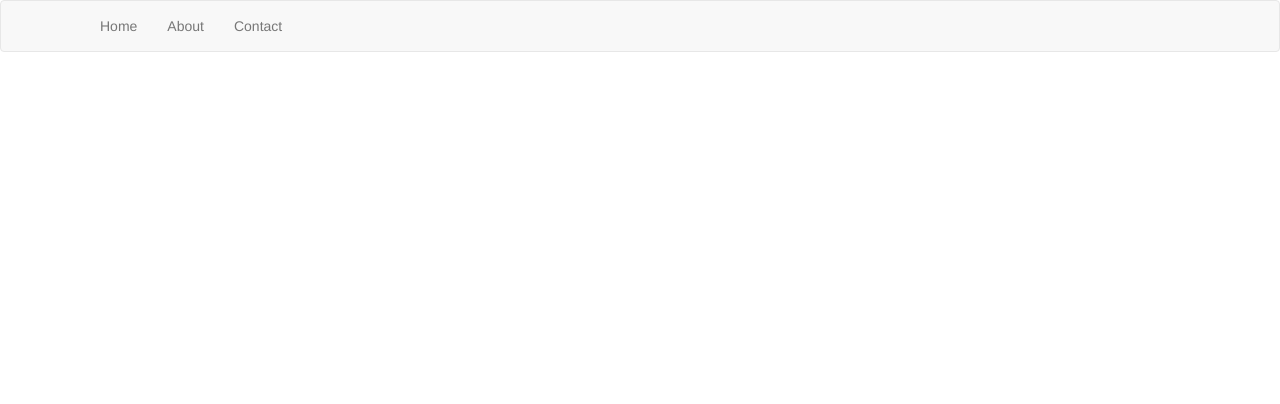
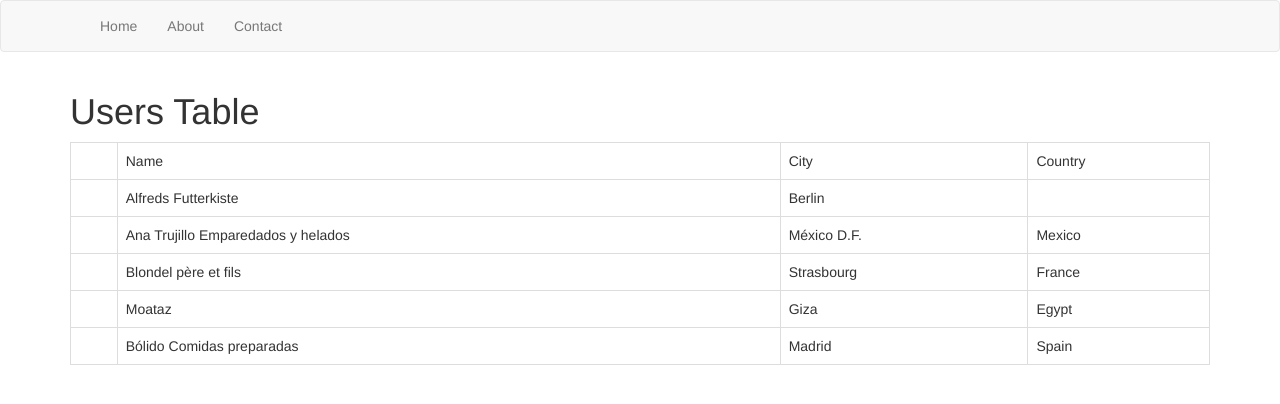
Before and after one commit to MoatazAbdAlmageed/scotch-angular-components, a website: page index.html in a window 1280 px wide. Drawn offline with Linux system fonts and the light colour scheme.

Commit message:
create users table

```diff
--- a/index.html
+++ b/index.html
@@ -11,9 +11,15 @@
   <script src="js/app.js"></script>
     <!--Components-->
      <script src="js/components/appComponent.js"></script>
+     <script src="js/components/userComponent.js"></script>
 
 <body>
+
+
+
   <menu-bar brand="Brand"></menu-bar>
+  <user-info></user-info>
+
 </body>
 
 </html>
--- /dev/null
+++ b/js/components/userComponent.html
@@ -0,0 +1,26 @@
+<div class="container">
+
+
+<h1>Users Table</h1>
+    <table class="table table-bordered ">
+        <!-- table caption will be displayed here-->
+        <th>
+        <td>Name</td>
+        <td>City</td>
+        <td>Country</td>
+        </th>
+        <!-- users will be displayed here-->
+        <tr ng-repeat="user in $ctrl.records">
+            <td></td>
+            <td> {{user.name}}</td>
+            <td>{{user.city}}</td>
+            <td>{{user.country}}</td>
+        </tr>
+    </table>
+</div>
+<!-- component styling-->
+<style type="text/css">
+    #caption {
+        text-align: center;
+    }
+</style>
--- /dev/null
+++ b/js/components/userComponent.js
@@ -0,0 +1,44 @@
+/**
+ * Created by Moataz on 1/9/2017.
+ */
+(function () {
+    'use strict';
+
+    var app = angular.module('app');
+
+    app.component('userInfo', {
+
+
+        // Binds caption to the parent scope
+        bindings: {
+            caption: '<'
+        },
+        // Loads the component template
+        templateUrl: '/js/components/userComponent.html',
+        controller: function () {
+
+            // The list of users we will be displaying
+            this.records = [{
+                name: "Alfreds Futterkiste",
+                city: "Berlin",
+                Country: "Germany"
+            }, {
+                name: "Ana Trujillo Emparedados y helados",
+                city: "México D.F.",
+                country: "Mexico"
+            }, {
+                name: "Blondel père et fils",
+                city: "Strasbourg",
+                country: "France"
+            }, {
+                name: "Moataz",
+                city: "Giza",
+                country: "Egypt"
+            }, {
+                name: "Bólido Comidas preparadas",
+                city: "Madrid",
+                country: "Spain"
+            }];
+        }
+    });
+})();
```
Also changed, not shown: 1 other file.
